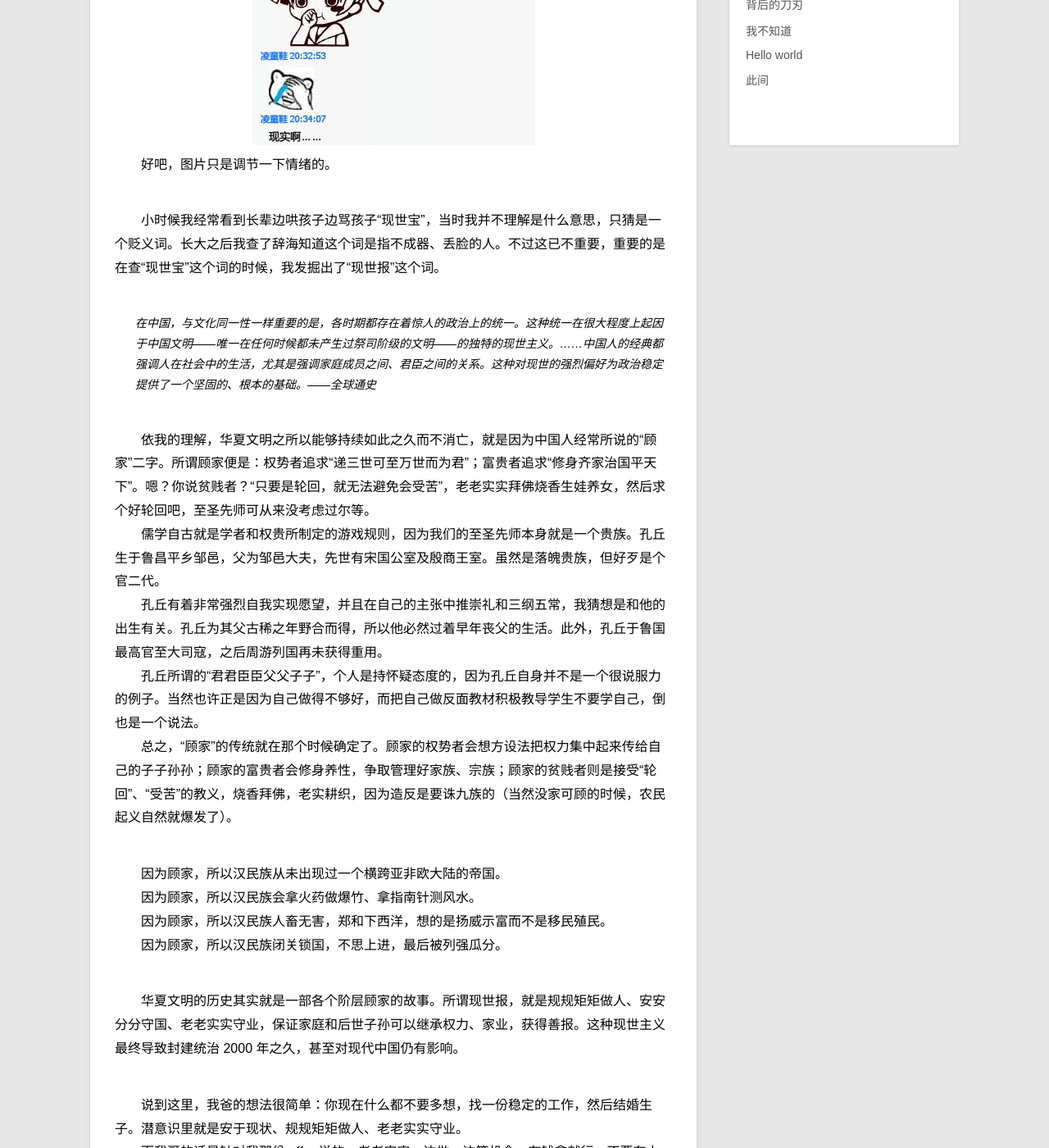
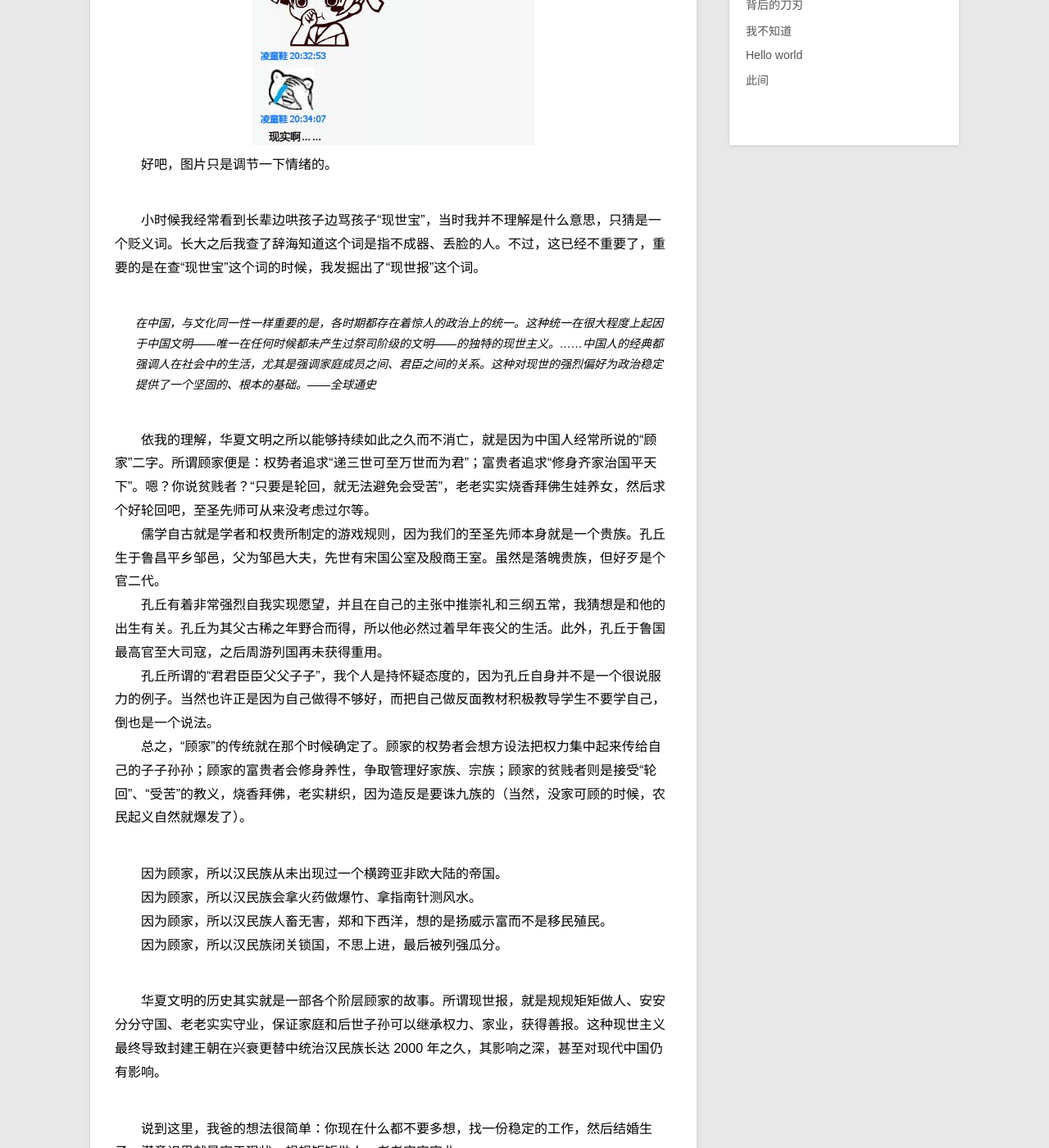
Before and after one commit to Shy07/shy07.github.com, a Jekyll site: the page built from _posts/article/2014-06-02-family-and-reality.md, in a window 1280 px wide and 1400 px high, scrolled down 956 px. Shown: the whole window at 82% size. Built offline with Jekyll 4.4.1, drawn with Linux system fonts in a browser that asks for light colours; Markdown is read by kramdown in place of the engine named in the settings.

Commit message:
Update 2014-06-02-family-and-reality.md

```diff
--- a/_posts/article/2014-06-02-family-and-reality.md
+++ b/_posts/article/2014-06-02-family-and-reality.md
@@ -12,22 +12,22 @@
 ![聊天截图](/images/201406/talk.jpg)
 　　好吧，图片只是调节一下情绪的。
 
-　　小时候我经常看到长辈边哄孩子边骂孩子“现世宝”，当时我并不理解是什么意思，只猜是一个贬义词。长大之后我查了辞海知道这个词是指不成器、丢脸的人。不过这已不重要，重要的是在查“现世宝”这个词的时候，我发掘出了“现世报”这个词。
+　　小时候我经常看到长辈边哄孩子边骂孩子“现世宝”，当时我并不理解是什么意思，只猜是一个贬义词。长大之后我查了辞海知道这个词是指不成器、丢脸的人。不过，这已经不重要了，重要的是在查“现世宝”这个词的时候，我发掘出了“现世报”这个词。
 
 > 在中国，与文化同一性一样重要的是，各时期都存在着惊人的政治上的统一。这种统一在很大程度上起因于中国文明——唯一在任何时候都未产生过祭司阶级的文明——的独特的现世主义。……中国人的经典都强调人在社会中的生活，尤其是强调家庭成员之间、君臣之间的关系。这种对现世的强烈偏好为政治稳定提供了一个坚固的、根本的基础。——全球通史
 
-　　依我的理解，华夏文明之所以能够持续如此之久而不消亡，就是因为中国人经常所说的“顾家”二字。所谓顾家便是：权势者追求“递三世可至万世而为君”；富贵者追求“修身齐家治国平天下”。嗯？你说贫贱者？“只要是轮回，就无法避免会受苦”，老老实实拜佛烧香生娃养女，然后求个好轮回吧，至圣先师可从来没考虑过尔等。
+　　依我的理解，华夏文明之所以能够持续如此之久而不消亡，就是因为中国人经常所说的“顾家”二字。所谓顾家便是：权势者追求“递三世可至万世而为君”；富贵者追求“修身齐家治国平天下”。嗯？你说贫贱者？“只要是轮回，就无法避免会受苦”，老老实实烧香拜佛生娃养女，然后求个好轮回吧，至圣先师可从来没考虑过尔等。
 　　儒学自古就是学者和权贵所制定的游戏规则，因为我们的至圣先师本身就是一个贵族。孔丘生于鲁昌平乡邹邑，父为邹邑大夫，先世有宋国公室及殷商王室。虽然是落魄贵族，但好歹是个官二代。
 　　孔丘有着非常强烈自我实现愿望，并且在自己的主张中推崇礼和三纲五常，我猜想是和他的出生有关。孔丘为其父古稀之年野合而得，所以他必然过着早年丧父的生活。此外，孔丘于鲁国最高官至大司寇，之后周游列国再未获得重用。
-　　孔丘所谓的“君君臣臣父父子子”，个人是持怀疑态度的，因为孔丘自身并不是一个很说服力的例子。当然也许正是因为自己做得不够好，而把自己做反面教材积极教导学生不要学自己，倒也是一个说法。
-　　总之，“顾家”的传统就在那个时候确定了。顾家的权势者会想方设法把权力集中起来传给自己的子子孙孙；顾家的富贵者会修身养性，争取管理好家族、宗族；顾家的贫贱者则是接受“轮回”、“受苦”的教义，烧香拜佛，老实耕织，因为造反是要诛九族的（当然没家可顾的时候，农民起义自然就爆发了）。
+　　孔丘所谓的“君君臣臣父父子子”，我个人是持怀疑态度的，因为孔丘自身并不是一个很说服力的例子。当然也许正是因为自己做得不够好，而把自己做反面教材积极教导学生不要学自己，倒也是一个说法。
+　　总之，“顾家”的传统就在那个时候确定了。顾家的权势者会想方设法把权力集中起来传给自己的子子孙孙；顾家的富贵者会修身养性，争取管理好家族、宗族；顾家的贫贱者则是接受“轮回”、“受苦”的教义，烧香拜佛，老实耕织，因为造反是要诛九族的（当然，没家可顾的时候，农民起义自然就爆发了）。
 
 　　因为顾家，所以汉民族从未出现过一个横跨亚非欧大陆的帝国。
 　　因为顾家，所以汉民族会拿火药做爆竹、拿指南针测风水。
 　　因为顾家，所以汉民族人畜无害，郑和下西洋，想的是扬威示富而不是移民殖民。
 　　因为顾家，所以汉民族闭关锁国，不思上进，最后被列强瓜分。
 
-　　华夏文明的历史其实就是一部各个阶层顾家的故事。所谓现世报，就是规规矩矩做人、安安分分守国、老老实实守业，保证家庭和后世子孙可以继承权力、家业，获得善报。这种现世主义最终导致封建统治 2000 年之久，甚至对现代中国仍有影响。
+　　华夏文明的历史其实就是一部各个阶层顾家的故事。所谓现世报，就是规规矩矩做人、安安分分守国、老老实实守业，保证家庭和后世子孙可以继承权力、家业，获得善报。这种现世主义最终导致封建王朝在兴衰更替中统治汉民族长达 2000 年之久，其影响之深，甚至对现代中国仍有影响。
 
 　　说到这里，我爸的想法很简单：你现在什么都不要多想，找一份稳定的工作，然后结婚生子。潜意识里就是安于现状、规规矩矩做人、老老实实守业。
 　　而我哥的话是针对我那份 offer 说的，老老实实一边做一边等机会，有钱拿就行，不要有太多想法。潜意识里还是安于现状、规规矩矩做人、老老实实守业。
```
